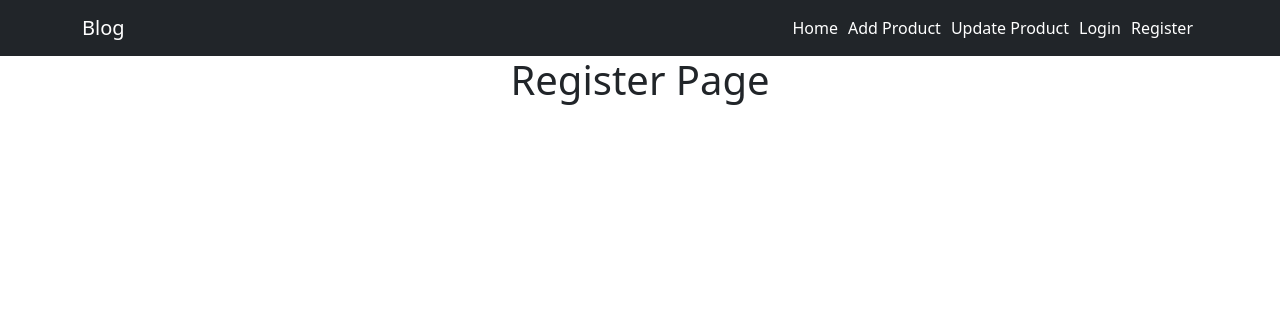
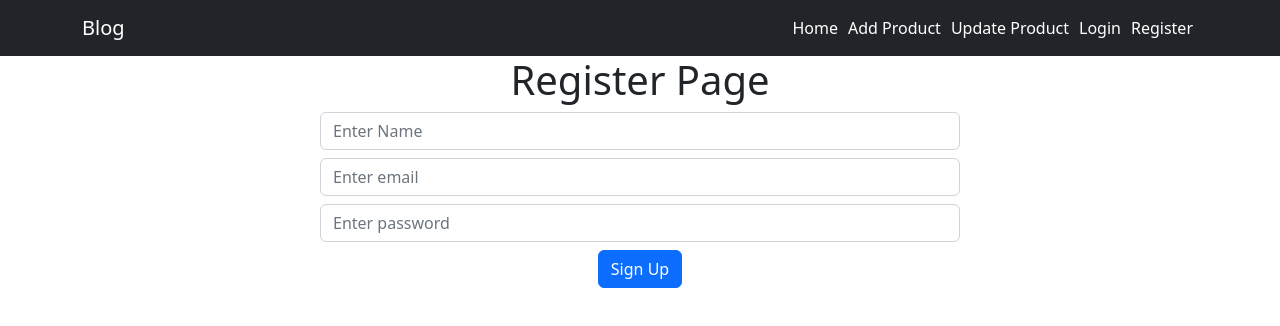
Before and after one commit to premsagar788/react, a React (Create React App) app in the folder frontend/: page /register in a window 1280 px wide. Shown: the top 326 px of the page. Built offline with nearby package versions, Linux system fonts and the light colour scheme.

Commit message:
insert user view

```diff
--- a/frontend/src/Register.js
+++ b/frontend/src/Register.js
@@ -1,8 +1,48 @@
+import React, { useState } from 'react';
+import { useNavigate } from 'react-router-dom';
+
 function Register()
 {
+	const [name, setName] = useState('');
+	const [email, setEmail] = useState('');
+	const [password, setPassword] = useState('');
+	const navigate = useNavigate();
+
+	async function signUp()
+	{
+		let item={name,email,password}
+		console.warn(item)
+
+		let result = await fetch("http://127.0.0.1:8000/api/register", {
+			method: "POST",
+			body: JSON.stringify(item),
+			headers: {
+				"Content-Type" : "application/json",
+				"Accept" : "application/json",
+			}
+		});
+
+		result = await result.json();
+		console.warn("result", result);
+		localStorage.setItem("user-info", JSON.stringify(result));
+		navigate('/home');
+
+	}
+
+
 	return (
-		<div>
+		<div className = "col-sm-6 offset-sm-3">
 			<h1>Register Page</h1>
+			<div className="form-row pb-2">
+				<input type="text" name="name" value={name} onChange={e => setName(e.target.value)} className="form-control" placeholder="Enter Name" />
+			</div>
+			<div className="form-row pb-2">
+				<input type="text" name="email" value={email} onChange={e => setEmail(e.target.value)} className="form-control" placeholder="Enter email" />
+			</div>
+			<div className="form-row pb-2">
+				<input type="password" name="password" value={password} onChange={e => setPassword(e.target.value)} className="form-control" placeholder="Enter password" />
+			</div>
+			<button onClick={signUp} className="btn btn-primary">Sign Up</button>
 		</div>
 	)
 }
```
